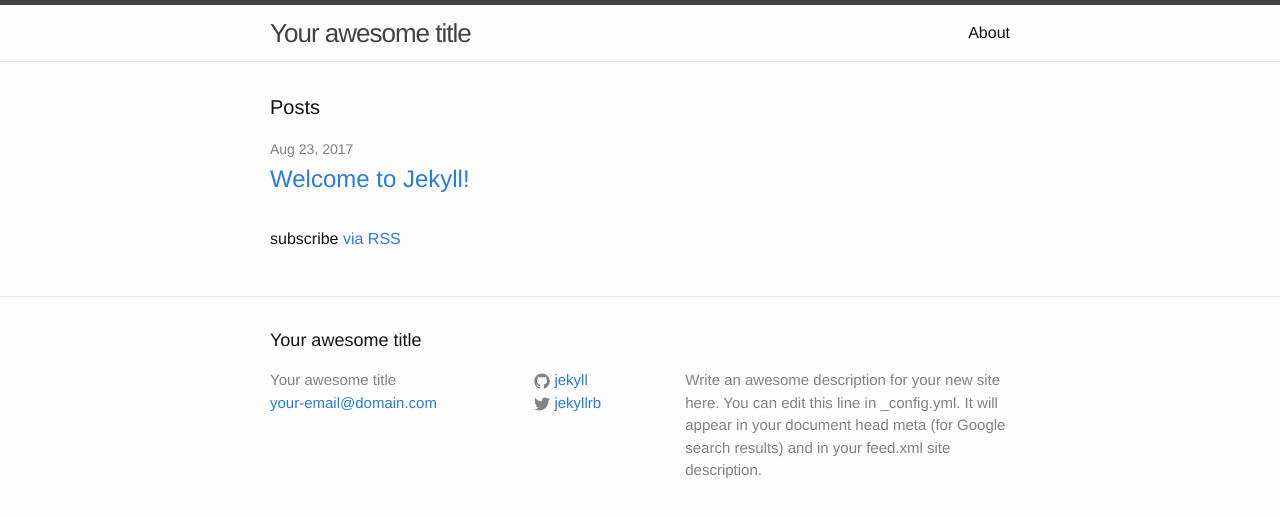
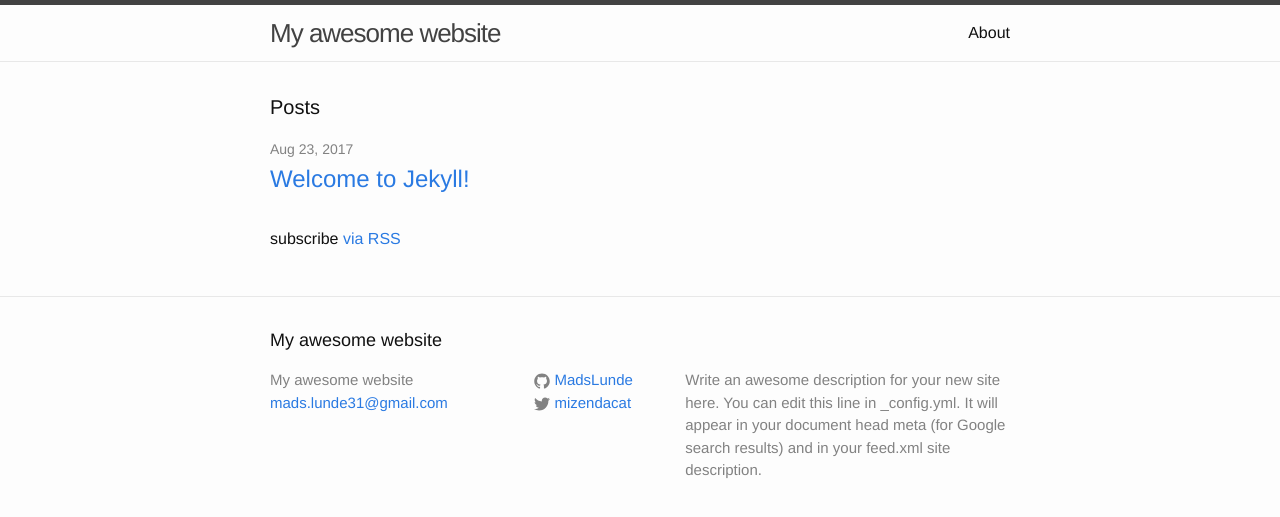
Before and after one commit to MadsLunde/MadsLunde.github.io, a Jekyll site: the page built from index.html, in a window 1280 px wide. Shown: the top 517 px of the page. Built offline with Jekyll 4.4.1, drawn with Linux system fonts in a browser that asks for light colours.

Commit message:
Updated titles

```diff
--- a/_config.yml
+++ b/_config.yml
@@ -6,16 +6,16 @@
 # 'jekyll serve'. If you change this file, please restart the server process.
 
 # Site settings
-title: Your awesome title
-email: your-email@domain.com
+title: My awesome website
+email: mads.lunde31@gmail.com
 description: > # this means to ignore newlines until "baseurl:"
   Write an awesome description for your new site here. You can edit this
   line in _config.yml. It will appear in your document head meta (for
   Google search results) and in your feed.xml site description.
 baseurl: "" # the subpath of your site, e.g. /blog
 url: "http://yourdomain.com" # the base hostname & protocol for your site
-twitter_username: jekyllrb
-github_username:  jekyll
+twitter_username: mizendacat
+github_username:  MadsLunde
 
 # Build settings
 markdown: kramdown
```
